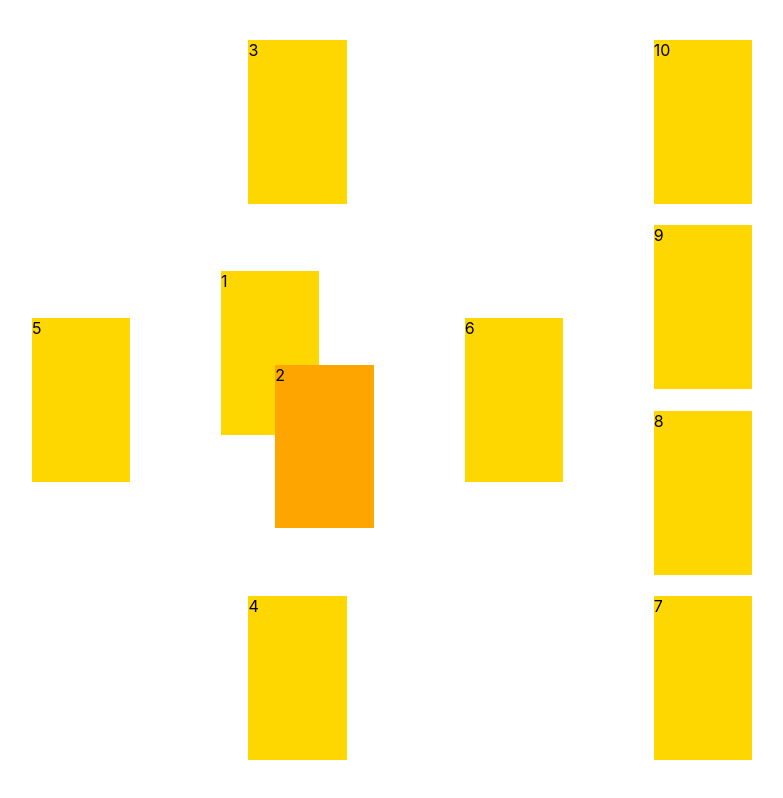
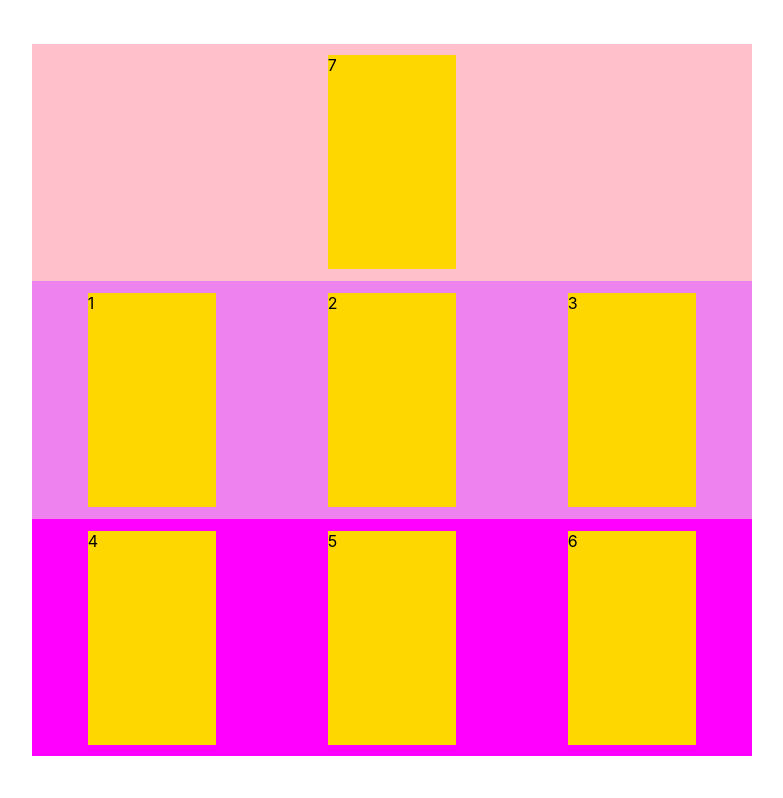
Before and after one commit to lemony452/arcana, a React (Create React App) app in the folder frontend/: page / in a window 1280 px wide. Shown: the whole page, without its empty margins (248-1031 px from the left). Built offline with nearby package versions, Linux system fonts and the light colour scheme.

Commit message:
feat: time MonthSpread 제작

```diff
--- a/frontend/src/Page/Time/month_spread.tsx
+++ b/frontend/src/Page/Time/month_spread.tsx
@@ -5,9 +5,19 @@ function MonthSpread() {
   return (
     <layer.MainBox>
       <layer.TimeBox>
-        <layer.TimePartOne>1</layer.TimePartOne>
-        <layer.TimePartTwo>2</layer.TimePartTwo>
-        <layer.TimePartThree>3</layer.TimePartThree>
+        <layer.TimePartOne>
+          <layer.MonthCard>7</layer.MonthCard>
+        </layer.TimePartOne>
+        <layer.TimePartTwo>
+          <layer.MonthCard>1</layer.MonthCard>
+          <layer.MonthCard>2</layer.MonthCard>
+          <layer.MonthCard>3</layer.MonthCard>
+        </layer.TimePartTwo>
+        <layer.TimePartThree>
+          <layer.MonthCard>4</layer.MonthCard>
+          <layer.MonthCard>5</layer.MonthCard>
+          <layer.MonthCard>6</layer.MonthCard>
+        </layer.TimePartThree>
       </layer.TimeBox>
     </layer.MainBox>
   );
--- a/frontend/src/Page/Time/time_style.tsx
+++ b/frontend/src/Page/Time/time_style.tsx
@@ -22,14 +22,29 @@ export const TimePartOne = styled.div`
   width: 100%;
   height: 33%;
   background-color: pink;
+  display: flex;
+  align-items: center;
+  justify-content: center;
 `;
 export const TimePartTwo = styled.div`
   width: 100%;
   height: 33%;
   background-color: violet;
+  display: flex;
+  align-items: center;
+  justify-content: space-around;
 `;
 export const TimePartThree = styled.div`
   width: 100%;
   height: 33%;
   background-color: magenta;
+  display: flex;
+  align-items: center;
+  justify-content: space-around;
 `;
+
+export const MonthCard = styled.div`
+  height: 90%;
+  aspect-ratio: 3 / 5;
+  background-color: gold;
+`;
--- a/frontend/src/index.tsx
+++ b/frontend/src/index.tsx
@@ -4,12 +4,13 @@ import './index.css';
 import App from './App';
 import Celtic from './Page/Celtic/celtic_spread';
 import Month from './Page/Time/month_spread';
+import Year from './Page/Time/year_spread';
 import reportWebVitals from './reportWebVitals';
 
 const root = ReactDOM.createRoot(document.getElementById('root') as HTMLElement);
 root.render(
   <React.StrictMode>
-    <Celtic />
+    <Month />
   </React.StrictMode>,
 );
 
```
